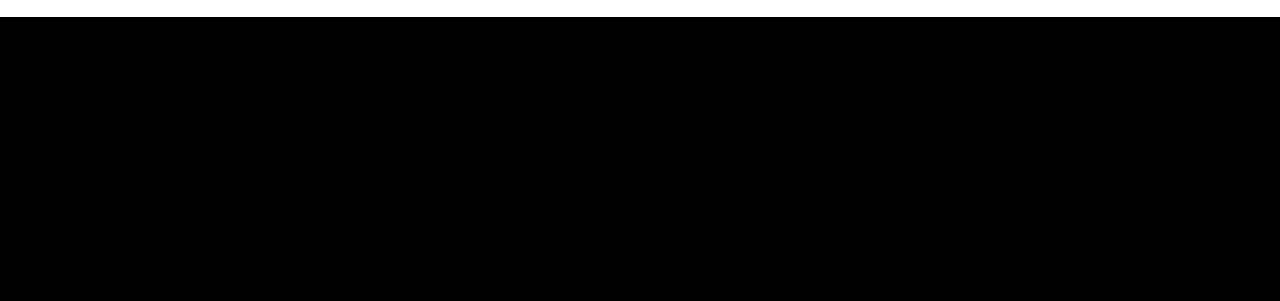
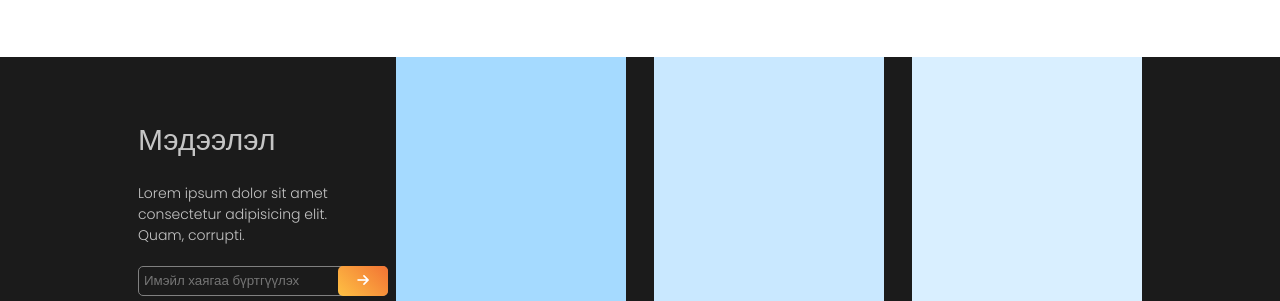
Before and after one commit to temuujin2/School_web, a plain HTML site: page index.html in a window 1280 px wide. Shown: the part 2496-2797 px from the top of the page. Drawn offline with nearby package versions, Linux system fonts and the light colour scheme; no server answers.

Commit message:
june 3 12:13
Angi deer heden uurchlult hiiw

```diff
--- a/index.html
+++ b/index.html
@@ -208,10 +208,35 @@
 
 
             <div class="footer-wrap">
-                <div class="content-1"></div>
+                <div class="content-1">
+                        <span>Мэдээлэл</span>
+                        <p>Lorem ipsum dolor sit amet consectetur adipisicing elit. Quam, corrupti.</p>
+                        <div class="email_input-wrapp">
+                            <input type="email" placeholder="Имэйл хаягаа бүртгүүлэх">
+                            <button><i class="fa-solid fa-arrow-right"></i></button>
+                        </div>
+                </div>
                 <div class="content-2"></div>
                 <div class="content-3"></div>
                 <div class="content-4"></div>
+            </div>
+            <div class="copy-right">
+                <div class="copyright-inside-wrapp">
+                    <p>© Зохиогчийн бүх эрх Нэст Академид
+                    харьяалагдана. 2022 он</p>
+                    <div class="social-wrap">
+                        <i class="fa-regular fa-circle-user dropbtn"></i>
+                        <i class="fa-regular fa-circle-user dropbtn"></i>
+                        <i class="fa-regular fa-circle-user dropbtn"></i>
+                        <i class="fa-regular fa-circle-user dropbtn"></i>
+                        <i class="fa-regular fa-circle-user dropbtn"></i>
+                    </div>
+                    <div class="inside-wrapp-1">
+                        <p>Terms of Service</p>
+                        <p>Privacy Policy</p>
+                    </div>
+
+                </div>
             </div>
 
 
--- a/style.css
+++ b/style.css
@@ -277,7 +277,7 @@ form:valid .fa-search{
     width: 70%;
     border-radius: 15px;
     overflow: hidden;
-    resize: both;
+
 
 }
 
@@ -291,7 +291,7 @@ form:valid .fa-search{
     width: 100vw;
     height: 60vh;
     max-width: 1200px;
-    max-height: 300px;
+    max-height: 320px;
     border-radius: 15px;
     resize: both;
 }
@@ -302,7 +302,7 @@ form:valid .fa-search{
 .level-sections {
     display: flex;
     margin-top: 60px;
-    gap: 50px;
+    gap: 100px;
     width: 92%;
     height: 100%;
     text-align: center;
@@ -310,7 +310,7 @@ form:valid .fa-search{
 #section-3 {
     padding: 10px;
     cursor: pointer;
-    border-radius: 30px 60px 30px 30px;
+    border-radius: 25px 60px 25px 25px;
     width: 33%;
     height: 100%;
     box-shadow: 1px 1px 10px rgb(226, 226, 226);
@@ -383,7 +383,7 @@ form:valid .fa-search{
 
 }
 #section-5:hover {
-    background: #01ce89;
+    background: #7c7c7c;
     box-shadow: none;
     transform: translateY(-10px);
     color: #ffffff;
@@ -832,19 +832,107 @@ figure.snip1084 {
 
 
 /* =====================+Footer+============================ */
-footer {
+
+.footer-wrap {
+    display: flex;
+    justify-content: center;
     width: 100vw;
+    height: 300px;
+    background: rgb(27, 27, 27);
+    gap: 27.5px;
+    margin-top: 60px;
+}
+.content-1,
+.content-2,
+.content-3,
+.content-4 {
+    width: 18%;
+    height: 100%;
     display: flex;
-    align-items: center;
-    background: black;
+    gap: 20px;
+    flex-direction: column;
+    justify-content: center;
+    color: rgb(197, 197, 197);
 }
-.footer-wrap {
+.email_input-wrapp {
+    position: relative;
+    color: rgb(197, 197, 197);
+}
+.content-1 span {
+    font-size: 30px;
+}
+.content-1 p {
+    font-size: 14px;
+    font-weight: 300;
+}
+.content-1 input {
+    width: 250px;
+    height: 30px;
+    border: none;
+    border: 0.5px solid gray;
+    border-radius: 5px;
+    background: none;
+    padding: 5px;
+    color: grey;
+}
+.content-1 input:focus {
+    outline: none;
+    color: #fec144;
+}
+.content-1 button {
+    position: absolute;
+    top: 0px;
+    left: 200px;
+    width: 50px;
+    height: 30px;
+    border: none;
+    background: linear-gradient(45deg, #fec144, #f27334);
+    border-radius: 5px;
+    color: white;
+    cursor: pointer;
+    transform: translateY(0);
+    transition: all .6s ease-in-out;
+}
+.content-1 button:hover {
+    transform: translateX(10px);
+}
+.content-2 {
+    background: #a5daff;
+}
+.content-3 {
+    background: #c9e8ff;
+}
+.content-4 {
+    background: #d9efff;
+}
+.copy-right {
+    display: flex;
+    justify-content: center;
     width: 100vw;
-    height: 400px;
-    background: black;
-    margin-top: 40px;
+    height: 80px;
+    background: rgb(46, 46, 46);
 
 }
+.copy-right p {
+    color: rgb(204, 204, 204);
+    font-size: 12px;
+    font-weight: 300;
+}
+.copyright-inside-wrapp {
+    display: flex;
+    justify-content: space-between;
+    align-items: center;
+    width: 1100px;
+}
+.social-wrap {
+    display: flex;
+    gap: 15px;
+}
+.inside-wrapp-1 {
+    display: flex;
+    gap: 15px;
+}
+
 
 
 /* ================== background shapes ==================== */
```
